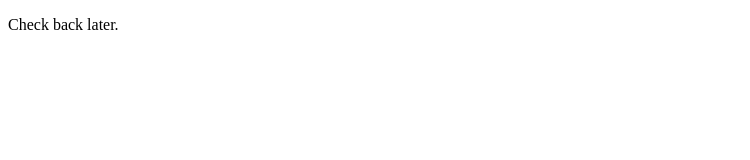
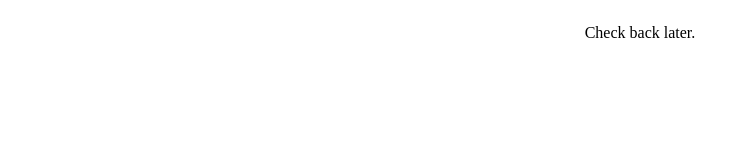
Before and after one commit to Jimhasaburger/predictablesoda, a plain HTML site: page index.html in a window 1280 px wide. Shown: the whole page, without its empty margins (0-750 px from the left). Drawn offline with Linux system fonts and the light colour scheme.

Commit message:
CENTER THE TEXT

```diff
--- a/index.html
+++ b/index.html
@@ -7,6 +7,8 @@
     <title>Check back later.</title>
 </head>
 <body>
-    <p>Check back later.</p>
+    <div id="text">
+        <p>Check back later.</p>
+    </div>
 </body>
 </html>
```
